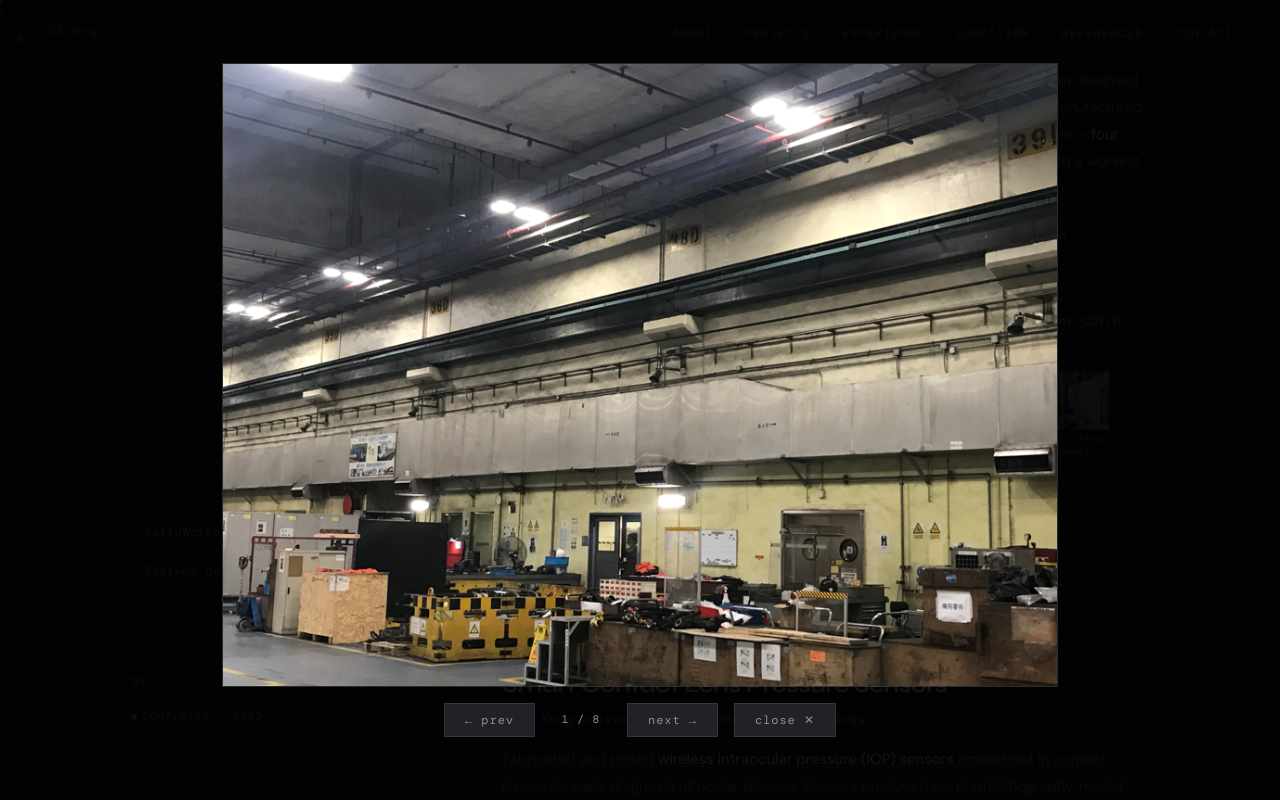
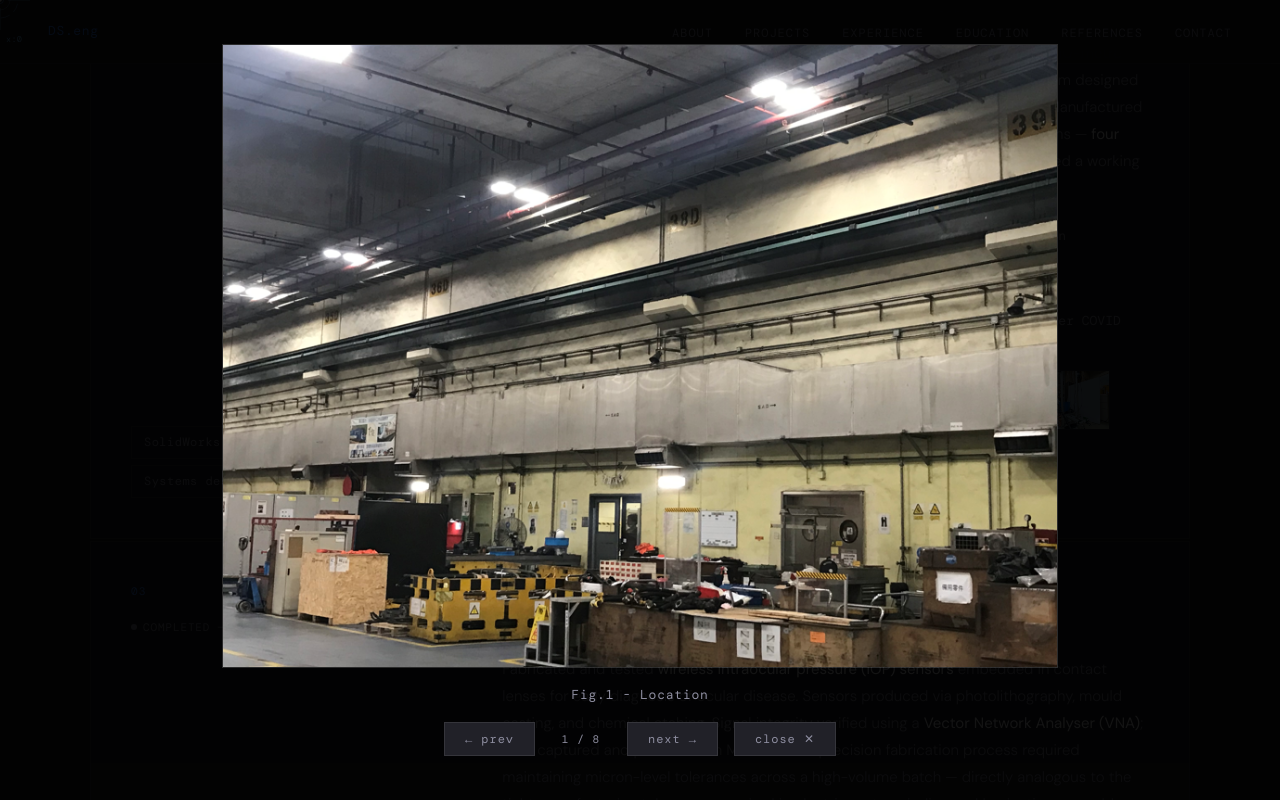
Before and after one commit to DilkamalSoni/DilkamalSoni.github.io, a plain HTML site: page index.html in a window 1280 px wide. Both pictures are taken after a click on the picture 542 px from the left and 2780 px from the top of the page. Shown: the part 2380-3180 px from the top of the page. Drawn offline with nearby package versions, Linux system fonts and the light colour scheme; a web font is replaced by a local one.

Commit message:
Update index.html
Fixing Caption Mistake

```diff
--- a/index.html
+++ b/index.html
@@ -526,6 +526,7 @@
 	  letter-spacing: 0.03em;
 	  line-height: 1.3;
 	  text-align: center;
+	  display: none;
 	}
 	/* ── LIGHTBOX OVERLAY ── */
 	#lightbox {
@@ -589,6 +590,14 @@
 	  letter-spacing: 0.1em;
 	  min-width: 60px;
 	  text-align: center;
+	}
+	#lightbox-caption {
+		font-family: var(--mono);
+		font-size: 13px;
+		color: var(--muted);
+		letter-spacing: 0.06em;
+		text-align: center;
+		min-height: 18px;
 	}
   /* ── EXPERIENCE ── */
   #experience .exp-grid {
@@ -1380,6 +1389,7 @@
 <!-- LIGHTBOX -->
 <div id="lightbox">
   <img id="lightbox-img" src="" alt="">
+  <div id="lightbox-caption"></div>
   <div id="lightbox-controls">
     <button class="lb-btn" id="lb-prev">← prev</button>
     <span id="lightbox-counter">1 / 6</span>
@@ -1442,10 +1452,12 @@
 		const lbClose     = document.getElementById('lb-close');
 
 		let currentSet   = [];
+	    let currentCaps  = [];
 		let currentIndex = 0;
 
-		function openLightbox(images, index) {
+		function openLightbox(images, caps, index) {
 		  currentSet   = images;
+		  currentCaps  = caps;
 		  currentIndex = index;
 		  showImage();
 		  lightbox.classList.add('open');
@@ -1455,6 +1467,7 @@
 		  lbImg.src = currentSet[currentIndex];
 		  lbImg.classList.remove('zoomed');
 		  lbCounter.textContent = (currentIndex + 1) + ' / ' + currentSet.length;
+		  document.getElementById('lightbox-caption').textContent = currentCaps[currentIndex] || '';
 		}
 
 		function closeLightbox() {
@@ -1496,10 +1509,15 @@
 		// Wire up all thumbnails
 		document.querySelectorAll('.project-gallery').forEach(function(gallery) {
 		  const thumbs = gallery.querySelectorAll('.thumb');
-		  const srcs   = Array.from(thumbs).map(function(t) { return t.src; });
+		  const srcs = Array.from(thumbs).map(function(t) { return t.src; });
+		  const captions = Array.from(thumbs).map(function(t) {
+		    const fig = t.closest('figure');
+		    const cap = fig ? fig.querySelector('figcaption') : null;
+		    return cap ? cap.textContent : '';
+		 });
 		  thumbs.forEach(function(thumb, i) {
 		    thumb.addEventListener('click', function() {
-		      openLightbox(srcs, i);
+		      openLightbox(srcs, captions, i);
 		    });
 		  });
 		});
```
